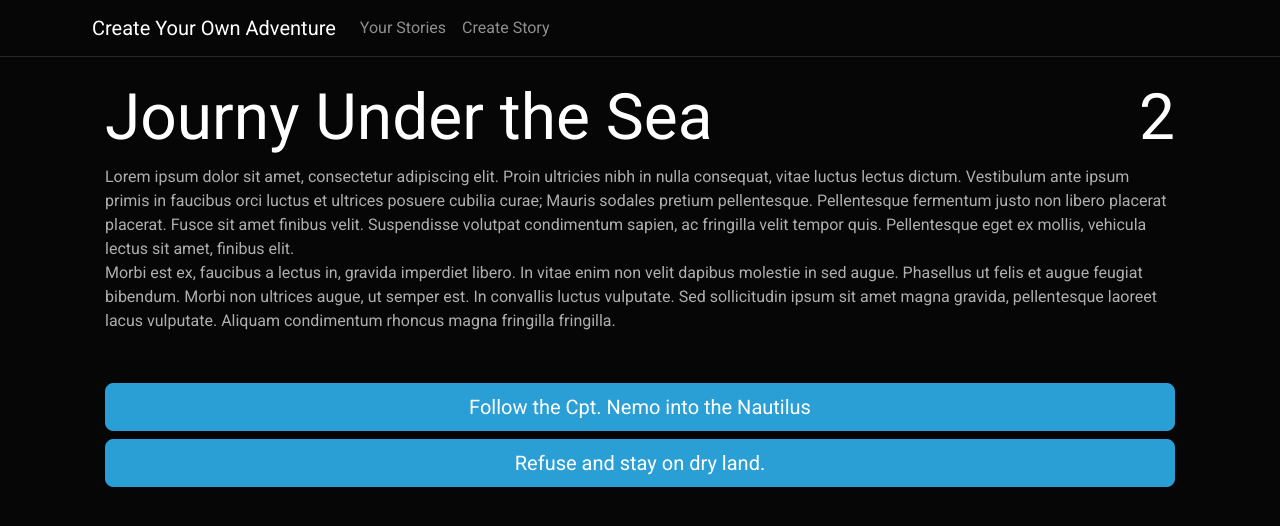
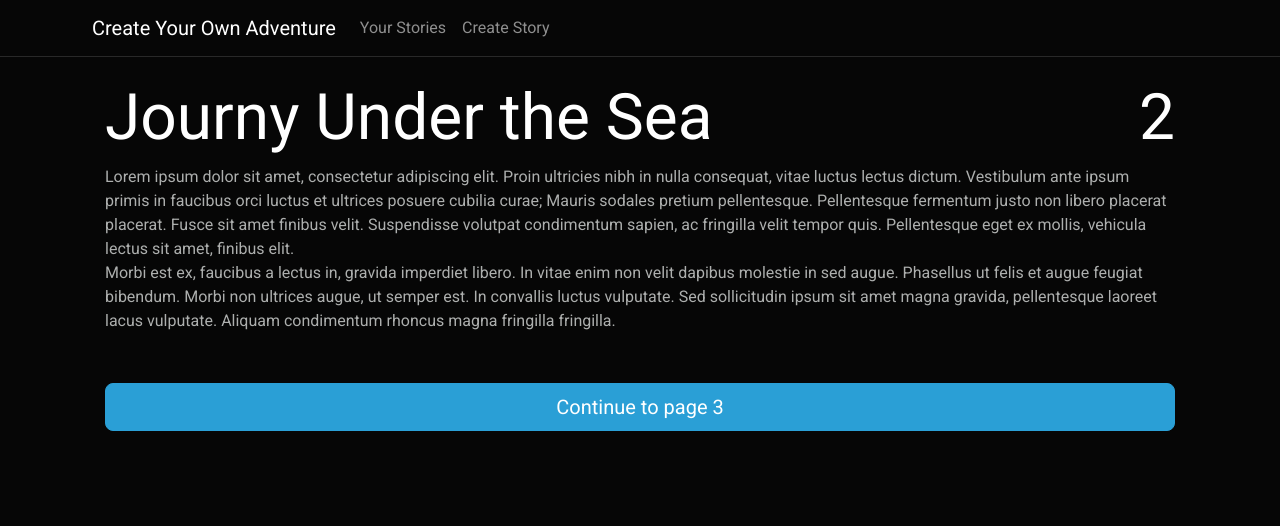
Before and after one commit to jadenmounteer/createYourOwnAdventure, an Angular app: page /readStory/1 in a window 1280 px wide. Shown: the top 526 px of the page. Built offline with nearby package versions, Linux system fonts and the light colour scheme.

Commit message:
Add continue to page button

```diff
--- a/src/app/read-story/read-story.component.html
+++ b/src/app/read-story/read-story.component.html
@@ -4,7 +4,14 @@
     <h1>{{ currentPage.pageNumber }}</h1>
   </div>
   <div class="page-text" [innerHTML]="currentPage.pageText"></div>
-  <div class="choices d-grid gap-2">
+
+  <div *ngIf="continueToNextPage" class="choices d-grid gap-2">
+    <button class="btn btn-lg btn-primary" type="button">
+      Continue to page {{ currentPage.pageNumber + 1 }}
+    </button>
+  </div>
+
+  <div *ngIf="showChoices" class="choices d-grid gap-2">
     <button
       *ngFor="let choice of currentPage.choices"
       class="btn btn-lg btn-primary"
--- a/src/app/read-story/read-story.component.ts
+++ b/src/app/read-story/read-story.component.ts
@@ -12,6 +12,8 @@ export class ReadStoryComponent implements OnInit {
   public story: Story | undefined;
   public storyID: number | undefined;
   public currentPage: Page | undefined;
+  public showChoices: boolean = false;
+  public continueToNextPage: boolean = false;
 
   constructor(
     private route: ActivatedRoute,
@@ -32,6 +34,7 @@ export class ReadStoryComponent implements OnInit {
           if (story.id === Number(this.storyID)) {
             this.story = story;
             this.findCurrentPage(story);
+            this.determineWhatToDoWhenReaderFinishesPage();
           }
         });
       },
@@ -50,4 +53,20 @@ export class ReadStoryComponent implements OnInit {
       this.currentPage = story.pages[0];
     }
   }
+
+  private determineWhatToDoWhenReaderFinishesPage() {
+    if (this.currentPage) {
+      switch (this.currentPage.whenReaderFinishesPage) {
+        case 1:
+          this.continueToNextPage = true;
+          break;
+        case 2:
+          this.showChoices = true;
+          break;
+        default:
+          console.log('Hello world!');
+          break;
+      }
+    }
+  }
 }
```
